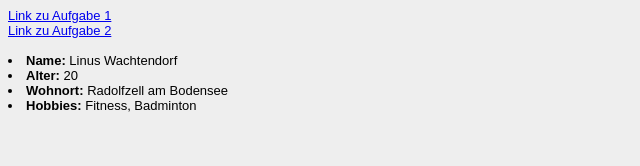
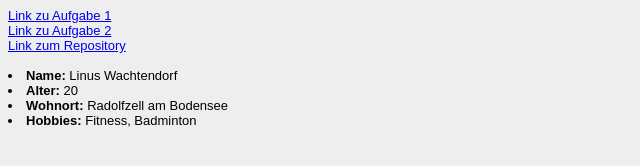
Before and after one commit to LinusWa/EIA1-WiSe20-21, a plain HTML site: page Steckbrief/steckbrief.htm in a window 1280 px wide. Shown: the whole page, without its empty margins (0-640 px from the left). Drawn offline with Linux system fonts and the light colour scheme.

Commit message:
added link to repository

```diff
--- a/Steckbrief/steckbrief.htm
+++ b/Steckbrief/steckbrief.htm
@@ -14,6 +14,7 @@ body {
 <body>
 	<a href="https://linuswa.github.io/EIA1-WiSe20-21/Aufgabe%201/Portfolio.html" target="_blank">Link zu Aufgabe 1</a> <br>
 	<a href="https://linuswa.github.io/EIA1-WiSe20-21/Aufgabe%202/portfolio.html" target="_blank">Link zu Aufgabe 2</a> <br>
+	<a href="https://github.com/LinusWa/EIA1-WiSe20-21" target="_blank">Link zum Repository</a> <br>
 	<br>
 	<li><b>Name: </b>Linus Wachtendorf</li>
 	<li><b>Alter: </b>20</li>
```
